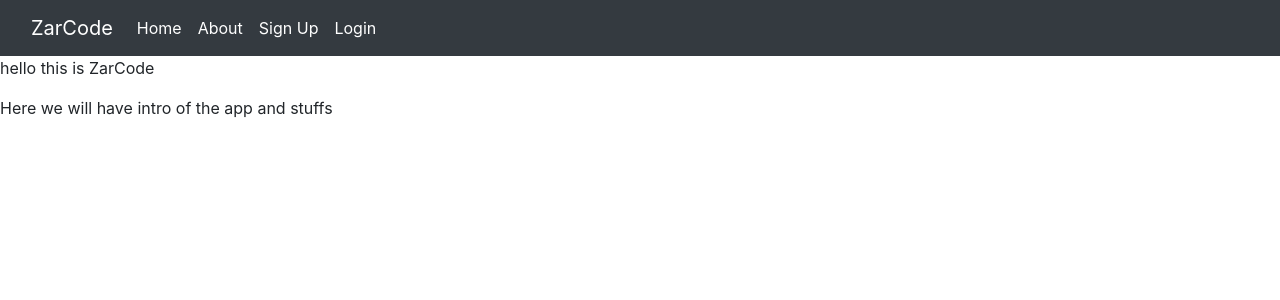
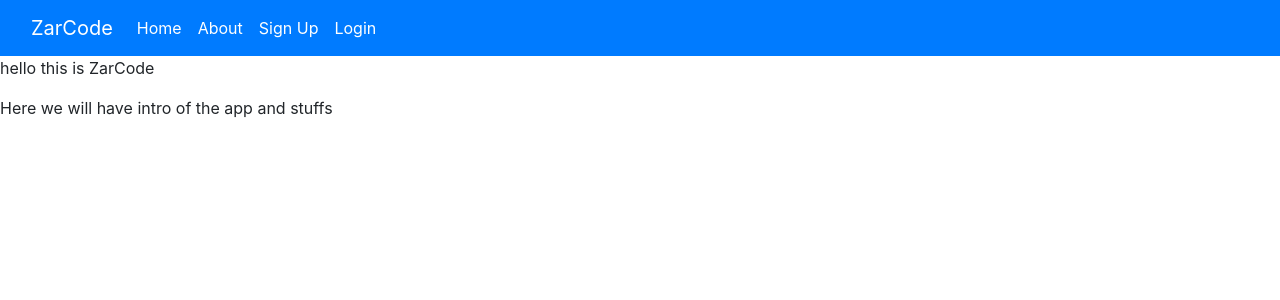
Before and after one commit to kasif-zisan/InterviewPrepApp, a Django app: page / in a window 1280 px wide. Shown: the top 300 px of the page. Run offline with Django 4.2, Linux system fonts and the light colour scheme; some libraries are stand-ins or nearby versions.

Commit message:
changes added

```diff
--- a/user/templates/user/base.html
+++ b/user/templates/user/base.html
@@ -19,7 +19,7 @@
 </head>
 <body>
 
-  <nav class="navbar navbar-dark navbar-expand-lg bg-dark">
+  <nav class="navbar navbar-dark navbar-expand-lg bg-primary">
     <div class="container-fluid">
       <a class="navbar-brand" href="#">ZarCode</a>
       <button class="navbar-toggler" type="button" data-bs-toggle="collapse" data-bs-target="#navbarNav" aria-controls="navbarNav" aria-expanded="false" aria-label="Toggle navigation">
```
